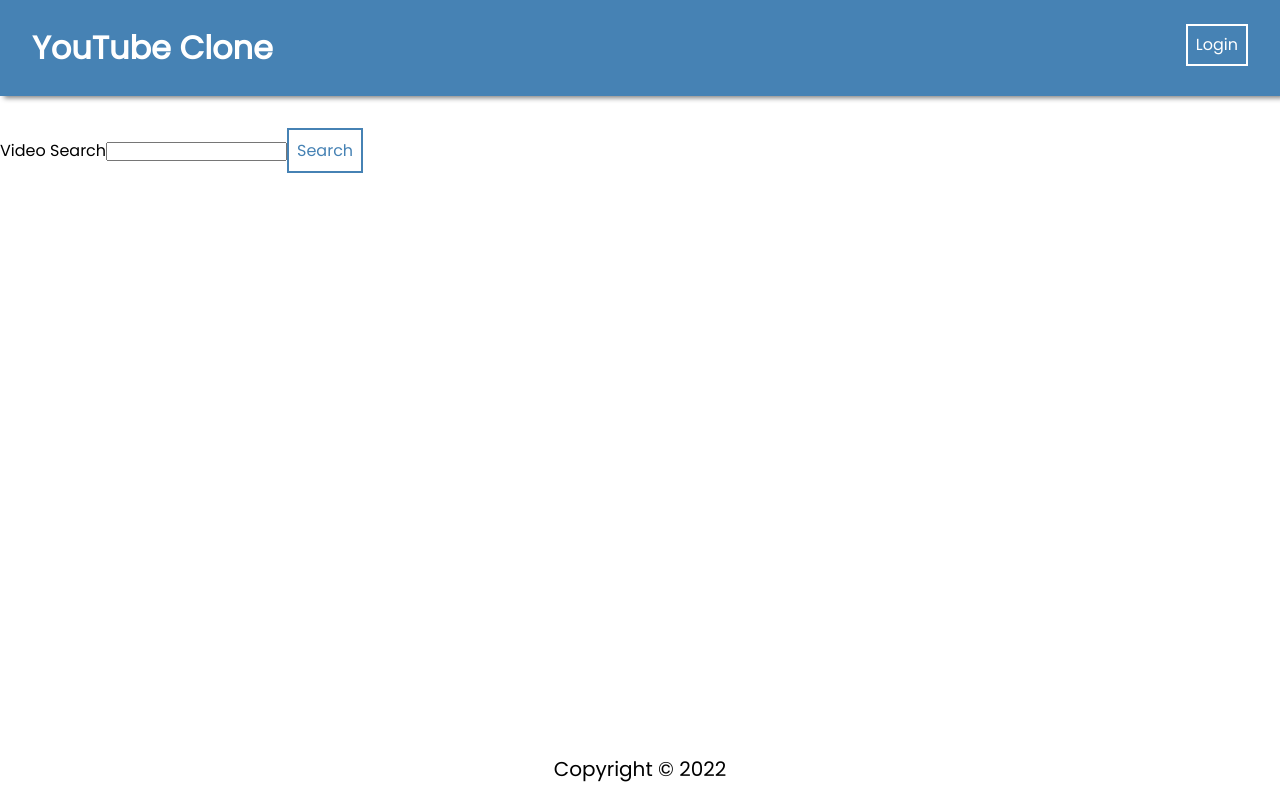
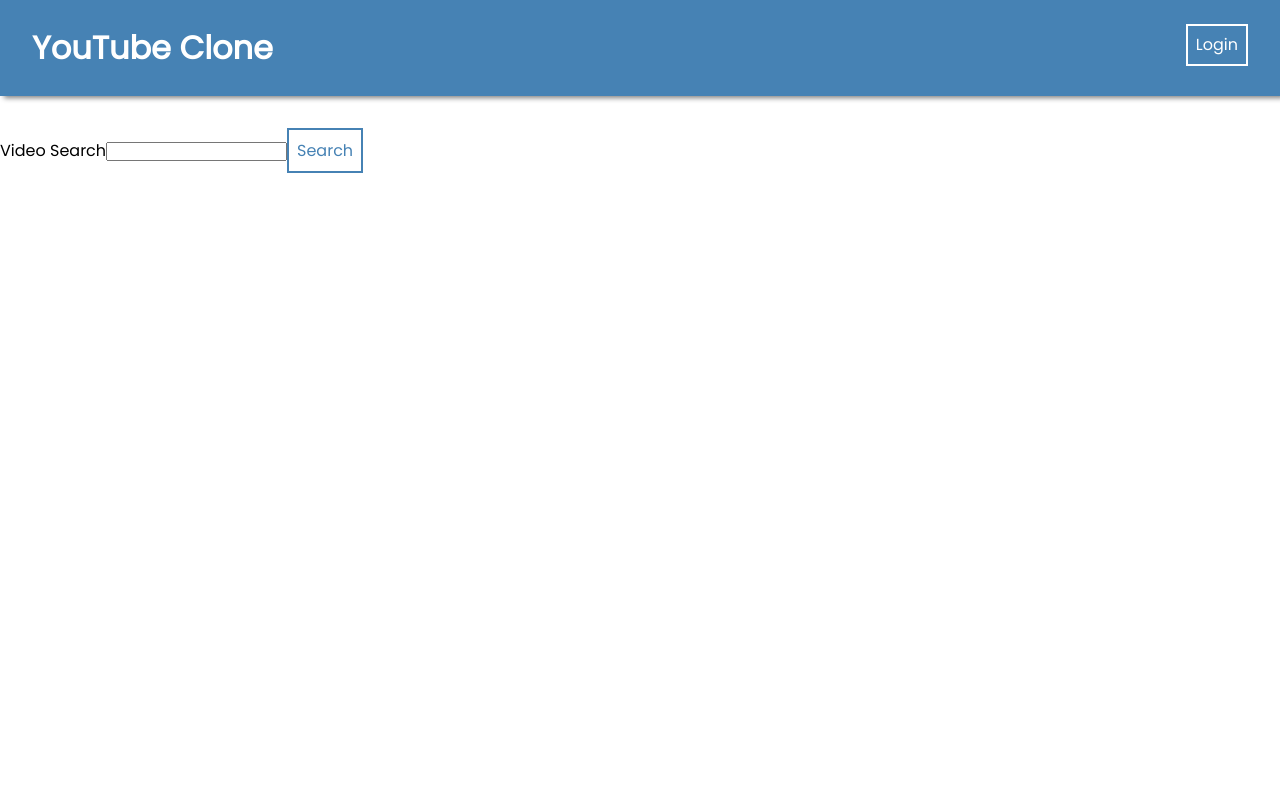
Before and after one commit to Evan-Voeltner/YoutubeClone, a React (Create React App) app in the folder frontend/: page / in a window 1280 px wide. Built offline with nearby package versions, Linux system fonts and the light colour scheme; no server answers.

Commit message:
format: Deleted code that wasn't being used + reintroduced the related videos

```diff
--- a/frontend/src/App.js
+++ b/frontend/src/App.js
@@ -16,22 +16,14 @@ import useAuth from "./hooks/useAuth";
 import HomePage from "./pages/HomePage/HomePage";
 import LoginPage from "./pages/LoginPage/LoginPage";
 import RegisterPage from "./pages/RegisterPage/RegisterPage";
-import Page from "./pages/Page/Page";
+import SearchPage from "./components/SearchPage/SearchPage";
+import VideoPage from "./components/VideoPage/VideoPage";
 
 // Component Imports
 import Navbar from "./components/NavBar/NavBar";
 import Footer from "./components/Footer/Footer";
-import Comment from "./components/Comment/Comment";
-import CommentForm from "./components/CommentForm/CommentForm";
-import CommentList from "./components/CommentList/CommentList";
-import RelatedVideos from "./components/RelatedVideos/RelatedVideos";
-import Reply from "./components/Reply/Reply";
-import ReplyForm from "./components/ReplyForm/ReplyForm";
-import ReplyList from "./components/ReplyList/ReplyList";
 import SearchBar from "./components/SearchBar/SearchBar";
-import SearchPage from "./components/SearchPage/SearchPage";
-import VideoPage from "./components/VideoPage/VideoPage";
-import VideoPlayer from "./components/VideoPlayer/VideoPlayer";
+
 
 // Util Imports
 import PrivateRoute from "./utils/PrivateRoute";
@@ -54,7 +46,7 @@ function App() {
   function goToCurrentVideo(newVideoObject) {
     console.log("newVideoObject", newVideoObject);
     setCurrentVideo(newVideoObject);
-    // getRelatedVideos(newVideoObject.id.videoId);
+    getRelatedVideos(newVideoObject.id.videoId);
     getVideoComments(newVideoObject.id.videoId);
     navigate("/video");
   }
@@ -143,7 +135,6 @@ function App() {
           }
         />
       </Routes>
-      <Footer />
     </div>
   );
 }
--- a/frontend/src/components/VideoPage/VideoPage.jsx
+++ b/frontend/src/components/VideoPage/VideoPage.jsx
@@ -1,5 +1,4 @@
 import React from "react";
-import { Grid, Paper, Typography } from "@material-ui/core";
 import RelatedVideos from "../RelatedVideos/RelatedVideos";
 import CommentList from "../CommentList/CommentList";
 import CommentForm from "../CommentForm/CommentForm";
@@ -15,12 +14,12 @@ const VideoPage = (props) => {
         frameBorder="0"
       ></iframe>
       <p>{props.currentVideo.snippet.description}</p>
-      {/* <RelatedVideos
+      <CommentForm videoId={props.currentVideo.id.videoId} postNewComment={props.postNewComment}/>
+      <CommentList videoComments={props.videoComments}/>
+      <RelatedVideos
         relatedVideos={props.relatedVideos}
         goToCurrentVideo={props.goToCurrentVideo}
-      /> */}
-      <CommentForm videoId={props.currentVideo.id.videoId} postNewComment={props.postNewComment}/>
-      <CommentList videoComments={props.videoComments}/>
+      />
     </div>
   );
 };
--- a/frontend/src/components/VideoPreview/VideoPreview.jsx
+++ b/frontend/src/components/VideoPreview/VideoPreview.jsx
@@ -1,4 +1,4 @@
-import React, { useState } from "react";
+import React, { useState } from 'react';
 
 const VideoPreview = (props) => {
   function handleSubmit(event) {
```
Also changed, not shown: frontend/src/components/Comment/Comment.jsx (+0 -52 lines), frontend/src/pages/Page/Page.jsx (deleted).
